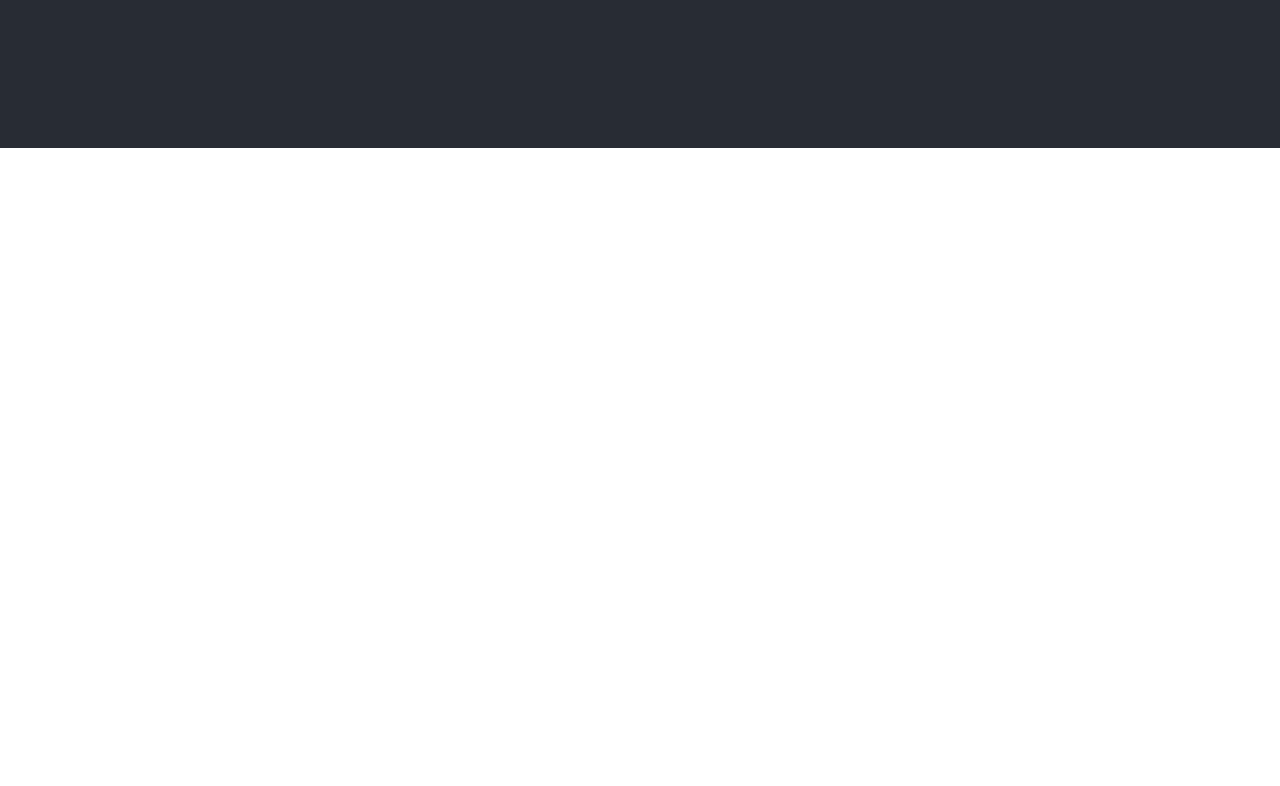
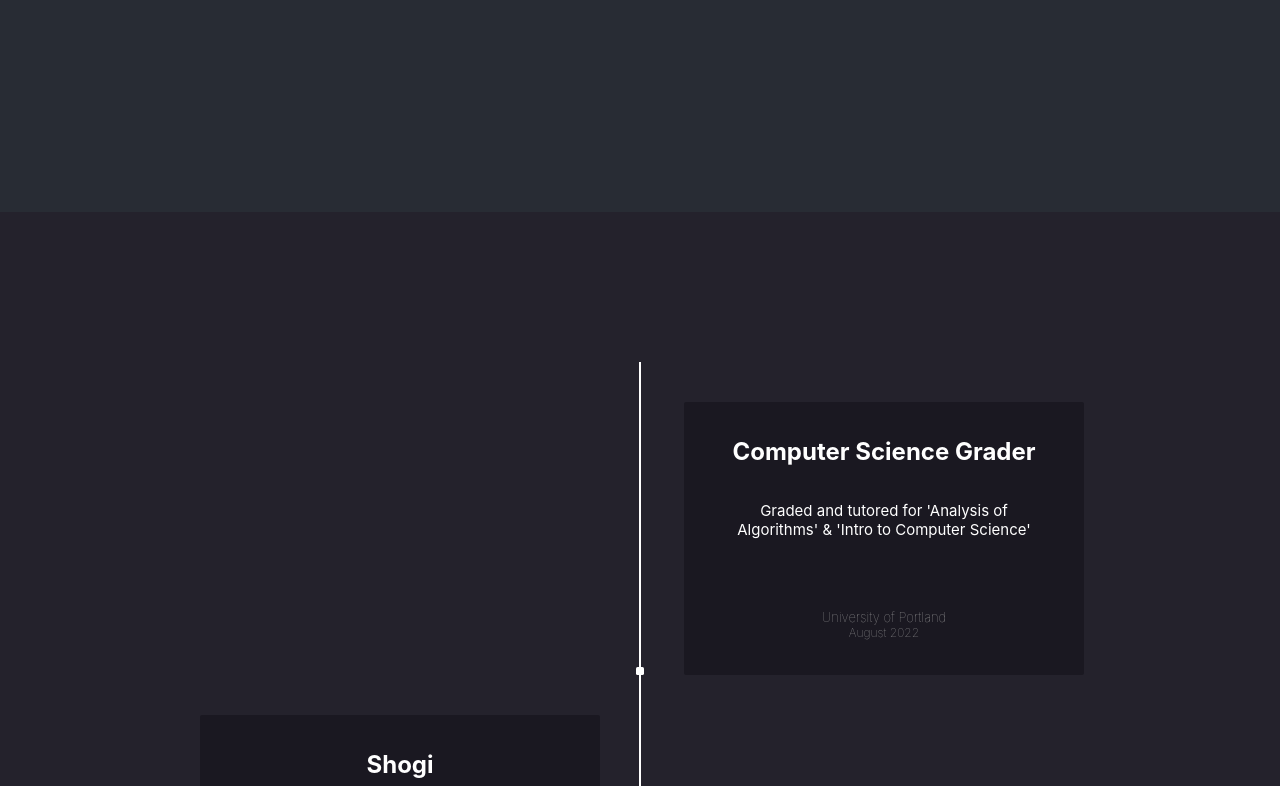
Before and after one commit to Matttran7/matttran7.github.io, a React (Create React App) app in the folder my-portfolio/: page / in a window 1280 px wide. Shown: the part 314-1100 px from the top of the page. Before the commit the page ends 800 px from the top, so only its background shows below. Built offline with nearby package versions, Linux system fonts and the light colour scheme.

Commit message:
timeline

```diff
--- a/my-portfolio/src/App.css
+++ b/my-portfolio/src/App.css
@@ -2,18 +2,20 @@
   --size: 10vw;
 }
 .App {
+  margin: 0;
   text-align: center;
 }
-.Heading{
-  height: fit-content;
-  background-color: #282c34;
-  padding-top: calc(var(--size) * .8);
-  padding-bottom: calc(var(--size) * 1);
-}
+
 .container {
   display: flex;
   align-items: center;
   justify-content: center;
+
+  margin: 0;
+  height: fit-content;
+  background-color: #282c34;
+  padding-top: calc(var(--size) * .8);
+  padding-bottom: calc(var(--size) * 1.5);
 }
 
 .logo {
@@ -27,10 +29,10 @@
   text-align: left;
   font-size:calc(var(--size) * 0.75);
   color: rgb(255, 177, 177);
-  font-weight: bold;
 }
 
 #hi-text {
+  font-weight: bold;
   display: block;
 }
 
--- a/my-portfolio/src/App.js
+++ b/my-portfolio/src/App.js
@@ -1,12 +1,10 @@
 import React from 'react';
 import './App.css';
-import logo from './logo.svg';
+import Timeline from './Components/Timeline';
 
 function App() {
   return (
     <div className="App">
-      <div className='Heading'>
-
         <div className="container">
           <img src="https://i.postimg.cc/9w5bNBsg/image.jpg" alt="Description of the image" className="logo"></img>
           <div className="text">
@@ -14,8 +12,10 @@ function App() {
             <div id='im-text'>I'm&nbsp;</div>
             <div id='name-text'>Matthew Tran</div>
           </div>
-        </div>
+      </div>
 
+      <div className='Timeline-body'>
+        <Timeline/>
       </div>
     </div>
   );
--- /dev/null
+++ b/my-portfolio/src/Components/Timeline.css
@@ -0,0 +1,157 @@
+*,
+*::before,
+*::after {
+  margin: 0;
+  padding: 0;
+  box-sizing: border-box;
+}
+
+a {
+  color: inherit;
+}
+
+body {
+  background: #24222c;
+  color: #fff;
+  overflow-x: hidden;
+  padding-bottom: 50px;
+}
+
+/* TIMELINE
+–––––––––––––––––––––––––––––––––––––––––––––––––– */
+.timeline ul {
+  background: #24222c;
+  padding: 150px 0;
+}
+
+/** Line **/
+.timeline ul li {
+  list-style-type: none;
+  position: relative;
+  width: 2px;
+  margin: 0 auto;
+  padding-top: 40px;
+  background: #fff;
+}
+/** Dot */
+.timeline ul li::after {
+  content: "";
+  position: absolute;
+  left: 50%;
+  bottom: 0;
+  transform: translateX(-50%);
+  width: 8px;
+  height: 8px;
+  border-radius: 20%;
+  background: inherit;
+  z-index: 1;
+}
+
+.timeline ul li div {
+  position: relative;
+  bottom: 0;
+  width: 400px;
+  padding: 35px;
+  background: #06060b50;
+}
+.content{
+    border-top-left-radius: 2px;
+    border-top-right-radius: 2px;
+  }
+.time{
+    border-bottom-left-radius: 2px;
+    border-bottom-right-radius: 2px;
+}
+
+.timeline ul li:nth-child(odd) div {
+  left: 45px;
+}
+.timeline ul li:nth-child(even) div {
+  left: -439px;
+}
+
+time {
+  display: block;
+  font-size: 1.2rem;
+  font-weight: bold;
+  margin-bottom: 8px;
+}
+
+
+/* EFFECTS
+–––––––––––––––––––––––––––––––––––––––––––––––––– */
+/** Line dot */
+.timeline ul li.in-view::after {
+  background: #ffffff;
+}
+
+.timeline ul li div {
+  visibility: hidden;
+  opacity: 0;
+  transition: all 0.4s ease-in-out;
+}
+
+.timeline ul li:nth-child(odd) div {
+  transform: translate3d(200px, 0, 0);
+}
+
+.timeline ul li:nth-child(even) div {
+  transform: translate3d(-200px, 0, 0);
+}
+
+.timeline ul li.in-view div {
+  transform: none;
+  visibility: visible;
+  opacity: 1;
+}
+
+
+/* GENERAL MEDIA QUERIES
+–––––––––––––––––––––––––––––––––––––––––––––––––– */
+
+@media screen and (max-width: 900px) {
+  .timeline ul li div {
+    width: 250px;
+  }
+  .timeline ul li:nth-child(even) div {
+    left: -289px;
+    /*250+45-6*/
+  }
+}
+
+@media screen and (max-width: 600px) {
+  .timeline ul li {
+    margin-left: 20px;
+  }
+  .timeline ul li div {
+    width: calc(100vw - 91px);
+  }
+  .timeline ul li:nth-child(even) div {
+    left: 45px;
+  }
+  .timeline ul li:nth-child(even) div::before {
+    left: -15px;
+    border-width: 8px 16px 8px 0;
+    border-color: transparent #ffffff transparent transparent;
+  }
+}
+
+/*  TEXT  */
+.Title-card {
+    padding-bottom: 35px;
+    font-size: 24px;
+    font-weight: bold;
+}
+.description-card{
+    font-size: 15px;
+}
+.company-card{
+    font-size: 13px;
+    font-weight: lighter;
+    color: #9f9f9f;
+}
+.date-card{
+    font-size: 12px;
+    font-weight: lighter;
+    color: #9f9f9f;
+}
--- /dev/null
+++ b/my-portfolio/src/Components/Timeline.js
@@ -0,0 +1,68 @@
+import React, { useEffect, useRef } from 'react';
+import './Timeline.css';
+
+function Timeline() {
+  const itemsRef = useRef([]);
+
+  useEffect(() => {
+    const items = itemsRef.current;
+
+    function isElementInViewport(el) {
+      const rect = el.getBoundingClientRect();
+      return (
+        rect.top >= 0 &&
+        rect.left >= 0 &&
+        rect.bottom <= (window.innerHeight || document.documentElement.clientHeight) &&
+        rect.right <= (window.innerWidth || document.documentElement.clientWidth)
+      );
+    }
+
+    function callbackFunc() {
+      items.forEach(item => {
+        if (isElementInViewport(item)) {
+          item.classList.add('in-view');
+        }
+      });
+    }
+
+    window.addEventListener('load', callbackFunc);
+    window.addEventListener('resize', callbackFunc);
+    window.addEventListener('scroll', callbackFunc);
+
+    // Cleanup event listeners on unmount
+    return () => {
+      window.removeEventListener('load', callbackFunc);
+      window.removeEventListener('resize', callbackFunc);
+      window.removeEventListener('scroll', callbackFunc);
+    };
+  }, []);
+  var EventList = [
+    ["Computer Science Grader","University of Portland","Graded and tutored for 'Analysis of Algorithms' & 'Intro to Computer Science'","August 2022"],
+    ["Shogi",null,"Developer for a mobile game 'Shogi'","Fall 2022"],
+    ["Machine Learning Researcher"," University of Portland","Developed an AI system for constructing agents that emulate natural animal behavior","Fall 2023"],
+    ["Tektronix AR HoloLens","Tektronix","Developed an augmented reality data visualization tool to display electromagnetic waves","Fall 2023"],
+    ["Project Finder",null,null,"Present"],
+  ]
+  var A_Comp = true;
+  return (
+    <div className="timeline">
+      <ul>
+        {EventList.map((event, index) => (
+          <li key={index} ref={el => itemsRef.current[index] = el || ""}>
+            <div className="content">
+              <h2 className='Title-card'>{event[0]}</h2> {/* Title */}
+              {event[2] && <p className='description-card'>{event[2]}</p>}
+            </div>
+            <div className="time">
+              {event[1] && <p className='company-card'>{event[1]}</p>}
+              {event[3] && <p className='date-card'>{event[3]}</p>}
+            </div>
+          </li>
+        ))}
+        <div style={{ clear: 'both' }}></div>
+      </ul>
+    </div>
+  );
+}
+
+export default Timeline;
```
